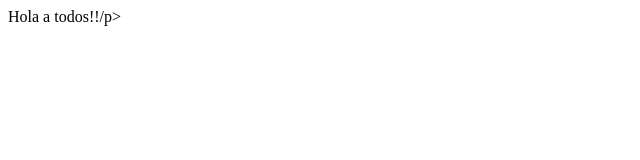
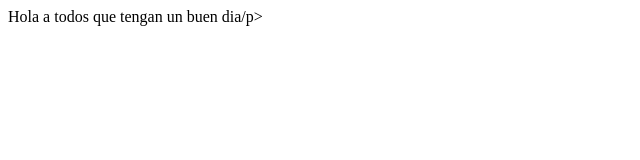
Before and after one commit to AndreaEs20/web, a plain HTML site: page index.html in a window 1280 px wide. Shown: the whole page, without its empty margins (0-640 px from the left). Drawn offline with Linux system fonts and the light colour scheme.

Commit message:
Update index.html

```diff
--- a/index.html
+++ b/index.html
@@ -1,8 +1,8 @@
 <html>
 <head>
-<title>Mi web primera web site!</title>
+<title>Mi web primera web site</title>
 </head>
 <body>
-<p>Hola a todos!!/p>
+<p>Hola a todos que tengan un buen dia/p>
 </body>
 </html>
```
